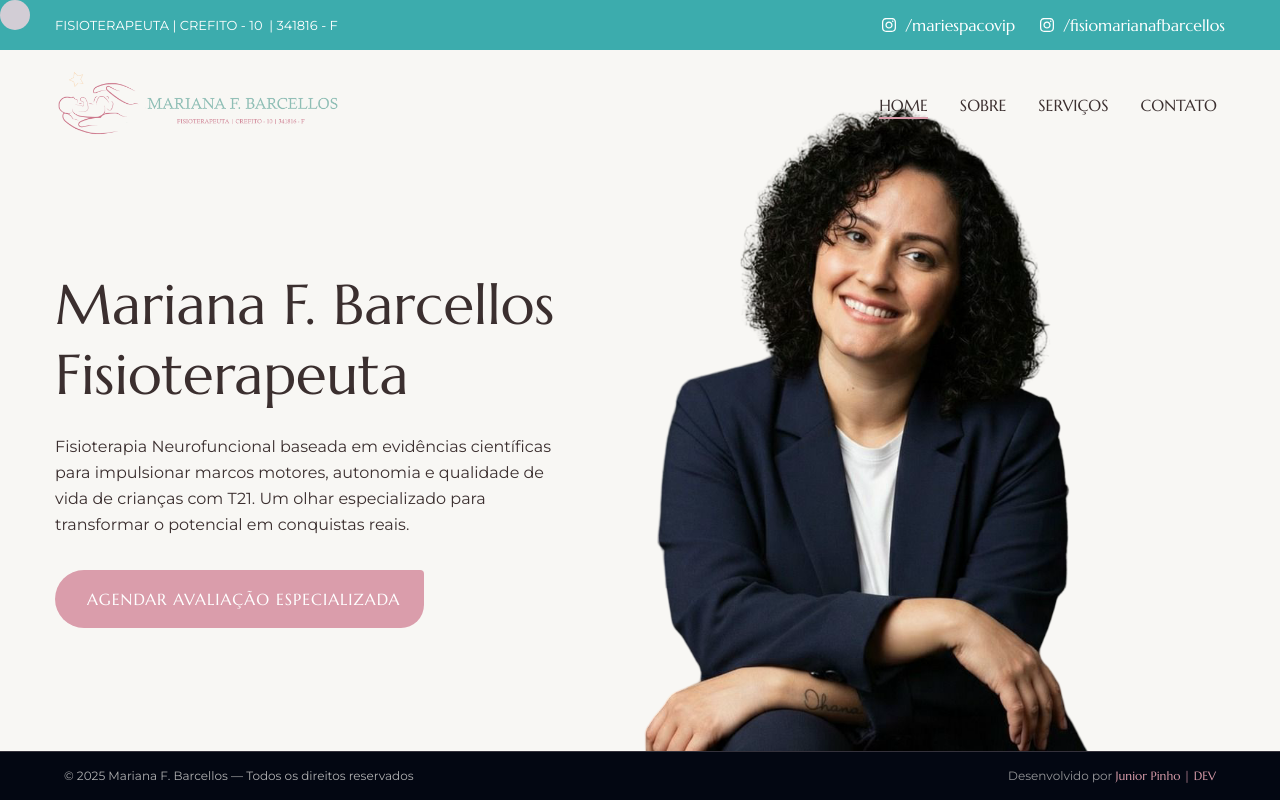
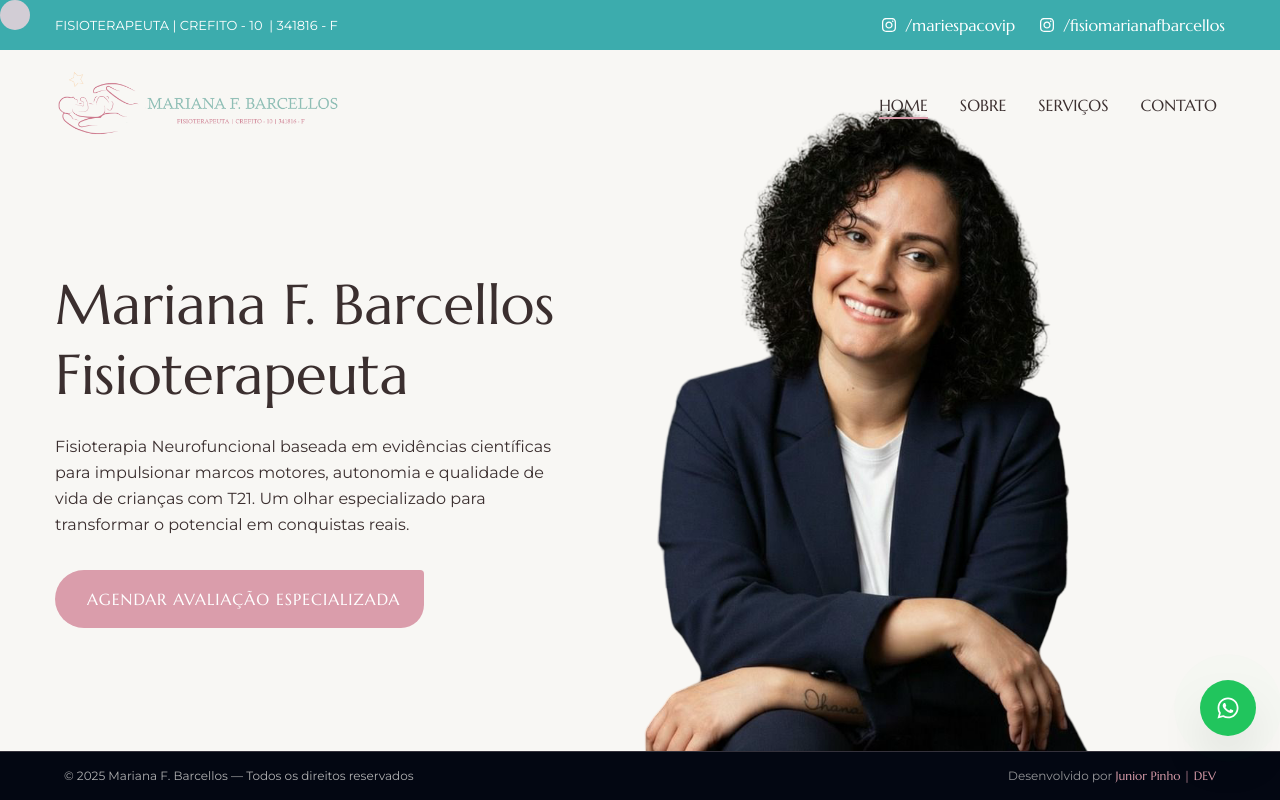
Before and after one commit to juniorpinhodev/mariana_barcellos, a Next.js app: page / in a window 1280 px wide. Built offline with nearby package versions, Linux system fonts and the light colour scheme.

Commit message:
feat: 🎸 cria components\WhatsAppButton.jsx
Componente que gera botão de whatsapp´flutuante em todas as paginas

```diff
--- a/app/contato/ContatoClient.jsx
+++ b/app/contato/ContatoClient.jsx
@@ -11,12 +11,6 @@ import { FaMapMarkerAlt, FaDirections, FaMap } from 'react-icons/fa';
 const ContatoClient = () => {
   const { mouseEnterHandler, mouseLeaveHandler } = useContext(CursorContext)
 
-  const handleWhatsAppClick = () => {
-    const phoneNumber = "5548984465676";
-    const message = "Olá! Gostaria de mais informações sobre os serviços.";
-    const whatsappUrl = `https://wa.me/${phoneNumber}?text=${encodeURIComponent(message)}`;
-    window.open(whatsappUrl, '_blank');
-  };
 
   return (
     <motion.section
@@ -139,33 +133,7 @@ const ContatoClient = () => {
         </div>
       </div>
 
-      {/* Botão flutuante do WhatsApp */}
-      <motion.button
-        onClick={handleWhatsAppClick}
-        onMouseEnter={mouseEnterHandler}
-        onMouseLeave={mouseLeaveHandler}
-        initial={{ scale: 0, opacity: 0 }}
-        animate={{
-          scale: 1,
-          opacity: 1,
-          transition: { delay: 3, duration: 0.5, ease: "easeInOut" }
-        }}
-        whileHover={{ scale: 1.1 }}
-        whileTap={{ scale: 0.95 }}
-        className="fixed bottom-16 right-6 z-50 bg-green-500 hover:bg-green-600 text-white p-4 rounded-full shadow-2xl transition-all duration-300 group"
-        aria-label="Contato via WhatsApp"
-      >
-        <FaWhatsapp className="text-2xl" />
 
-        {/* Tooltip */}
-        <div className="absolute bottom-full right-0 mb-4 px-3 py-1 bg-gray-800 text-white text-sm rounded-lg opacity-0 group-hover:opacity-100 transition-opacity duration-300 whitespace-nowrap">
-          Fale comigo no WhatsApp
-          <div className="absolute top-full right-4 w-0 h-0 border-l-4 border-r-4 border-t-4 border-transparent border-t-gray-800"></div>
-        </div>
-
-        {/* Pulso animado */}
-        <div className="absolute inset-0 rounded-full bg-green-500 animate-ping opacity-20"></div>
-      </motion.button>
     </motion.section>
   )
 }
--- a/app/layout.jsx
+++ b/app/layout.jsx
@@ -6,7 +6,8 @@ import Header from "@/components/Header";
 import CursorProvider from "@/components/CursorContext";
 import Transition from "@/components/Transition";
 
-import Footer from "@/components/Footer"; // Import the Footer component
+import WhatsAppButton from "@/components/WhatsAppButton";
+import Footer from "@/components/Footer";
 
 
 const marcellus = Marcellus({
@@ -43,6 +44,7 @@ export default function RootLayout({ children }) {
             { children }
           </div>
           <Footer />
+          <WhatsAppButton />
         </CursorProvider>
         <script
           type="application/ld+json"
--- /dev/null
+++ b/components/WhatsAppButton.jsx
@@ -0,0 +1,55 @@
+"use client";
+
+import { useContext, useEffect } from "react";
+import { motion, useAnimation } from "framer-motion";
+import { usePathname } from 'next/navigation';
+import { FaWhatsapp } from "react-icons/fa";
+import { CursorContext } from "@/components/CursorContext";
+
+const WhatsAppButton = () => {
+  const { mouseEnterHandler, mouseLeaveHandler } = useContext(CursorContext);
+  const controls = useAnimation();
+  const pathname = usePathname();
+
+  useEffect(() => {
+    controls.set({ scale: 0, opacity: 0 }); // Reseta o estado inicial
+    controls.start({
+      scale: 1,
+      opacity: 1,
+      transition: { delay: 4, duration: 0.5, ease: "easeInOut" }
+    });
+  }, [pathname, controls]);
+
+  const handleWhatsAppClick = () => {
+    const phoneNumber = "5548984465676";
+    const message = "Olá! Gostaria de mais informações sobre os serviços.";
+    const whatsappUrl = `https://wa.me/${phoneNumber}?text=${encodeURIComponent(message)}`;
+    window.open(whatsappUrl, '_blank');
+  };
+
+  return (
+    <motion.button
+      onClick={handleWhatsAppClick}
+      onMouseEnter={mouseEnterHandler}
+      onMouseLeave={mouseLeaveHandler}
+      animate={controls}
+      whileHover={{ scale: 1.1 }}
+      whileTap={{ scale: 0.95 }}
+      className="fixed bottom-16 right-6 z-50 bg-green-500 hover:bg-green-600 text-white p-4 rounded-full shadow-2xl transition-all duration-300 group"
+      aria-label="Contato via WhatsApp"
+    >
+      <FaWhatsapp className="text-2xl" />
+
+      {/* Tooltip */}
+      <div className="absolute bottom-full right-0 mb-4 px-3 py-1 bg-gray-800 text-white text-sm rounded-lg opacity-0 group-hover:opacity-100 transition-opacity duration-300 whitespace-nowrap">
+        Fale comigo no WhatsApp
+        <div className="absolute top-full right-4 w-0 h-0 border-l-4 border-r-4 border-t-4 border-transparent border-t-gray-800"></div>
+      </div>
+
+      {/* Pulso animado */}
+      <div className="absolute inset-0 rounded-full bg-green-500 animate-ping opacity-20"></div>
+    </motion.button>
+  );
+};
+
+export default WhatsAppButton;
```
